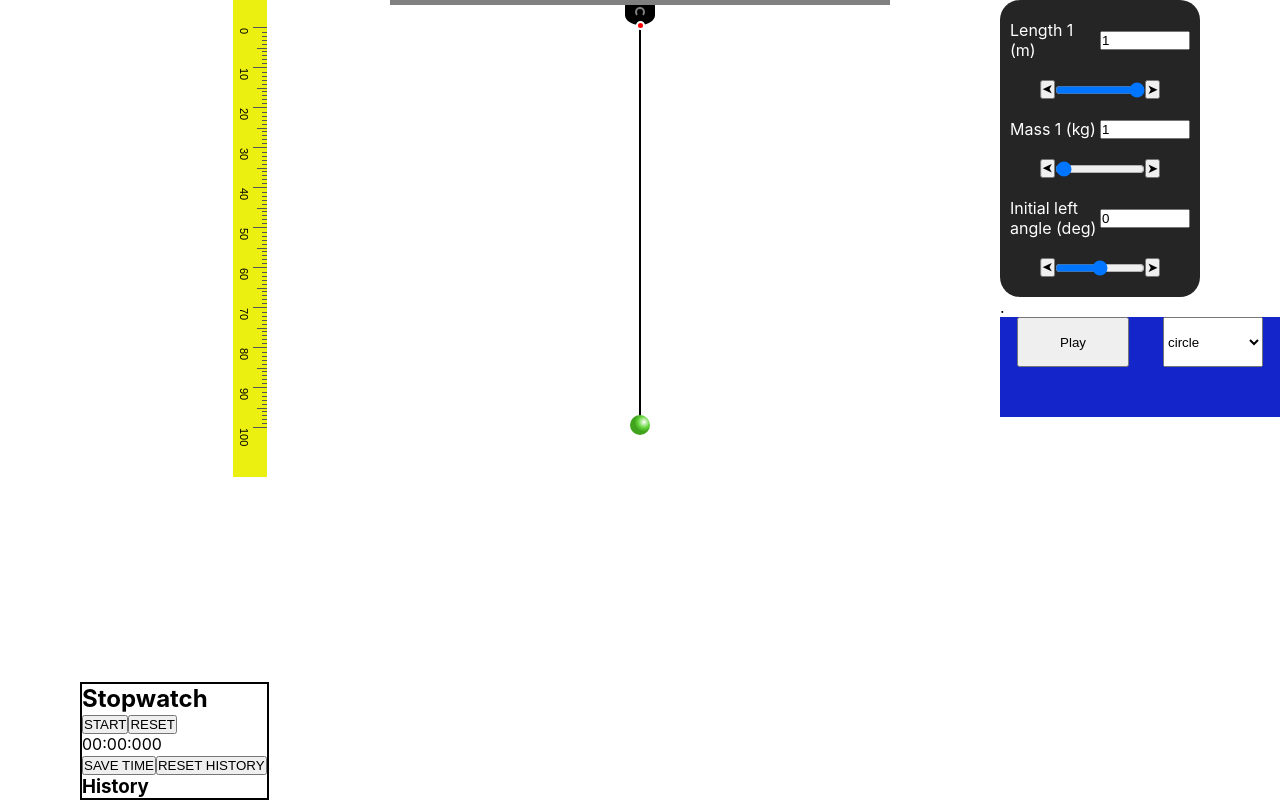
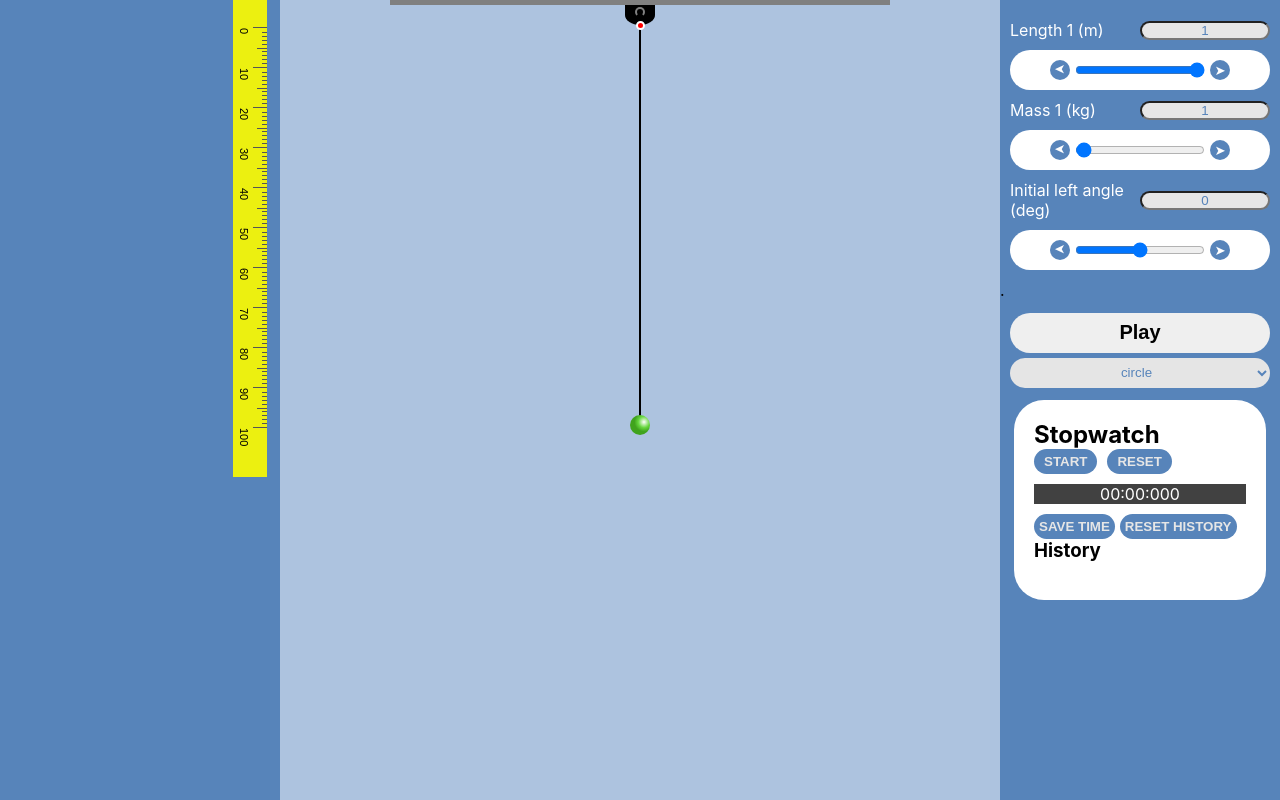
Before and after one commit to jganz6/pendulum-app, a React (Create React App) app: page / in a window 1280 px wide. Built offline with nearby package versions, Linux system fonts and the light colour scheme.

Commit message:
fix color

```diff
--- a/src/App.js
+++ b/src/App.js
@@ -5,6 +5,7 @@ import Ruller from "./components/Ruller";
 import ObjectItem from "./components/ObjectItem";
 import Pendulum from "./components/Pendulum";
 import Stopwatch from "./components/Stopwatch";
+import Canvas from "./contexts/Canvas";
 import "./app.css";
 
 function App() {
@@ -13,6 +14,7 @@ function App() {
   const [amplitudoPlus, setAmplitudoPlus] = useState(0);
   const [amplitudoMinus, setAmplitudoMinus] = useState(0);
   const [objMass, setObjMass] = useState(1);
+  const [sectionPage, setSectionPage] = useState(0);
   const [playPendulum, setPlayPendulum] = useState(false);
   const [objForm, setObjForm] = useState("circle");
   useEffect(() => {
@@ -26,9 +28,10 @@ function App() {
   }, [objLeftAngle]);
   return (
     <div className="App">
+      {sectionPage === 0 ? (
+        <>
           <div className="sideSec">
             <Ruller />
-        <Stopwatch />
           </div>
           <div className="midSec">
             <Pendulum
@@ -58,8 +61,14 @@ function App() {
               setObjLeftAngle={(angl) => setObjLeftAngle(angl)}
               playPendulum={playPendulum}
               setPlayPendulum={(choice) => setPlayPendulum(choice)}
+              setSectionPage={(choice) => setSectionPage(choice)}
             />
+            <Stopwatch />
           </div>
+        </>
+      ) : (
+        <Canvas />
+      )}
     </div>
   );
 }
--- a/src/app.css
+++ b/src/app.css
@@ -6,7 +6,9 @@
   height: 100vh;
   width: 280px;
   display: flex;
+  background-color: #5784ba;
 }
 .midSec {
   width: calc(100vw - 560px);
+  background-color: #adc3df;
 }
--- a/src/components/ObjectItem.js
+++ b/src/components/ObjectItem.js
@@ -8,6 +8,7 @@ function ObjectItem(props) {
     setObjLeftAngle,
     objForm,
     setObjForm,
+    // setSectionPage,
   } = props;
   // function ndsolve(f, x0, dt, tmax) {
   //   let x = x0.clone(); // Current values of variables
@@ -48,14 +49,23 @@ function ObjectItem(props) {
         {playPendulum ? "Stop" : "Play"}
       </button>
       <select
-        style={{ width: "100px", height: "50%" }}
+        className="inputSet"
         value={objForm}
         onChange={(e) => setObjForm(e.target.value)}
       >
-        <option value="circle">circle</option>
-        <option value="rectangle">rectangle</option>
-        <option value="block">block</option>
+        <option value="circle" style={{ textAlign: "center" }}>
+          circle
+        </option>
+        <option value="rectangle" style={{ textAlign: "center" }}>
+          rectangle
+        </option>
+        <option value="block" style={{ textAlign: "center" }}>
+          block
+        </option>
       </select>
+      {/* <button className="buttonSet" onClick={() => setSectionPage(1)}>
+        section page
+      </button> */}
     </div>
   );
 }
--- a/src/components/SettingsMass.js
+++ b/src/components/SettingsMass.js
@@ -19,23 +19,28 @@ function SettingsMass(props) {
           </label>
           <input
             name="length1"
-            className="item2-row"
+            className="item2-row border-inp"
             value={objLength / 400}
             onChange={(e) => setObjLength(e.target.value * 400)}
           />
         </div>
-        <div className="item-settings">
-          <button style={{ transform: "rotate(180deg)" }}>&#10148;</button>
+        <div className="item-settings border-rad">
+          <button
+            className="border-but"
+            style={{ transform: "rotate(180deg)" }}
+          >
+            &#10148;
+          </button>
           <input
             name="rangeLength"
-            className="item2-row"
+            className="item2-row "
             type="range"
             value={objLength}
             onChange={(e) => setObjLength(e.target.value)}
             min="0"
             max="400"
           />
-          <button>&#10148;</button>
+          <button className="border-but">&#10148;</button>
         </div>
         <div className="item-settings">
           <label className="item2-row" htmlFor="mass1">
@@ -43,13 +48,18 @@ function SettingsMass(props) {
           </label>
           <input
             name="mass1"
-            className="item2-row"
+            className="item2-row border-inp"
             value={objMass}
             onChange={(e) => setObjMass(e.target.value)}
           />
         </div>
-        <div className="item-settings">
-          <button style={{ transform: "rotate(180deg)" }}>&#10148;</button>
+        <div className="item-settings border-rad">
+          <button
+            className="border-but"
+            style={{ transform: "rotate(180deg)" }}
+          >
+            &#10148;
+          </button>
           <input
             name="rangeLength"
             className="item2-row"
@@ -57,7 +67,7 @@ function SettingsMass(props) {
             value={objMass}
             onChange={(e) => setObjMass(e.target.value)}
           />
-          <button>&#10148;</button>
+          <button className="border-but">&#10148;</button>
         </div>
         <div className="item-settings">
           <label className="item2-row" htmlFor="length1">
@@ -65,15 +75,20 @@ function SettingsMass(props) {
           </label>
           <input
             name="leftAngle"
-            className="item2-row"
+            className="item2-row border-inp"
             value={objLeftAngle}
             onChange={(e) => setObjLeftAngle(e.target.value)}
             min="-90"
             max="90"
           />
         </div>
-        <div className="item-settings">
-          <button style={{ transform: "rotate(180deg)" }}>&#10148;</button>
+        <div className="item-settings border-rad">
+          <button
+            className="border-but"
+            style={{ transform: "rotate(180deg)" }}
+          >
+            &#10148;
+          </button>
           <input
             name="rangeLeftAngle"
             className="item2-row"
@@ -83,7 +98,7 @@ function SettingsMass(props) {
             min="-90"
             max="90"
           />
-          <button>&#10148;</button>
+          <button className="border-but">&#10148;</button>
         </div>
       </form>
     </div>
--- a/src/components/Stopwatch.js
+++ b/src/components/Stopwatch.js
@@ -63,12 +63,18 @@ class Stopwatch extends React.Component {
       <div className={"stopwatch"}>
         <h2 ref="header">Stopwatch</h2>
         {this.state.running === false && (
-          <button onClick={this.start}>START</button>
+          <button className="btn-blg" onClick={this.start}>
+            START
+          </button>
         )}
         {this.state.running === true && (
-          <button onClick={this.stop}>STOP</button>
+          <button className="btn-blg" onClick={this.stop}>
+            STOP
+          </button>
         )}
-        <button onClick={this.reset}>RESET</button>
+        <button className="btn-blg" onClick={this.reset}>
+          RESET
+        </button>
         <StopwatchDisplay
           ref="display"
           {...this.state}
--- a/src/components/StopwatchHistory.js
+++ b/src/components/StopwatchHistory.js
@@ -58,8 +58,12 @@ class StopwatchHistory extends React.Component {
   render() {
     return (
       <div className={"stopwatch__history"}>
-        <button onClick={this.saveTime}>SAVE TIME</button>
-        <button onClick={this.resetHistory}>RESET HISTORY</button>
+        <button className="btn-blk" onClick={this.saveTime}>
+          SAVE TIME
+        </button>
+        <button className="btn-blk" onClick={this.resetHistory}>
+          RESET HISTORY
+        </button>
         <h3>History</h3>
         <ul>
           {this.state.history.map((item, index) => (
--- /dev/null
+++ b/src/contexts/Canvas.js
@@ -0,0 +1,63 @@
+import React, { useRef, useEffect } from "react";
+
+const Canvas = (props) => {
+  const canvasRef = useRef(null);
+  const drawSpring = (ctx, frameCount) => {
+    const scale = 1000;
+
+    // ctx.save();
+    // ctx.beginPath();
+    ctx.translate(ctx.canvas.width / 2, 0);
+    // ctx.save();
+    ctx.scale(1, scale);
+    // ctx.restore();
+    ctx.lineWidth = 6;
+    ctx.strokeStyle = "#ff0066"; // blue-ish color
+    ctx.stroke();
+    // ctx.beginPath();
+    ctx.translate(0, 200 * scale);
+    ctx.arc(50, 100, 20 * Math.sin(frameCount * 0.05) ** 2, 0, 2 * Math.PI);
+    // ctx.restore();
+  };
+  const draw = (ctx, frameCount) => {
+    const angle = 0;
+    const width = ctx.canvas.width;
+    const height = ctx.canvas.height;
+    ctx.save();
+    ctx.beginPath();
+    ctx.clearRect(0, 0, width, height);
+    ctx.translate(width / 2, height / 2);
+    ctx.rotate((angle * Math.PI) / 180);
+    ctx.lineWidth = 6;
+    ctx.strokeStyle = "#ff0066"; // blue-ish color
+    ctx.stroke();
+    ctx.fillStyle = "#4397AC";
+    ctx.fillRect(-width / 4, -height / 4, width / 2, height / 2);
+    ctx.restore();
+  };
+
+  useEffect(() => {
+    const canvas = canvasRef.current;
+    const context = canvas.getContext("2d");
+    let frameCount = 0;
+    let animationFrameId;
+
+    //Our draw came here
+    const render = () => {
+      frameCount++;
+      draw(context, frameCount);
+      //   drawSpring(context, frameCount);
+
+      animationFrameId = window.requestAnimationFrame(render);
+    };
+    render();
+
+    return () => {
+      window.cancelAnimationFrame(animationFrameId);
+    };
+  }, [draw]);
+
+  return <canvas ref={canvasRef} {...props} />;
+};
+
+export default Canvas;
--- a/src/styles/ObjectItem.css
+++ b/src/styles/ObjectItem.css
@@ -1,10 +1,11 @@
 .normalItem {
   width: 100%;
-  height: 50px;
-  background-color: rgb(20, 38, 201);
+  height: 80px;
   box-sizing: border-box;
   display: flex;
+  flex-direction: column;
   justify-content: space-around;
+  padding: 10px;
 }
 .circle {
   border-radius: 50%;
@@ -13,6 +14,22 @@
   height: 100px;
 }
 .buttonSet {
-  width: 40%;
+  width: 100%;
   height: 50%;
+  border: none;
+  outline: none;
+  border-radius: 30px;
+  font-weight: bold;
+  font-size: 20px;
 }
+.inputSet {
+  width: 100%;
+  height: 30px;
+  border: none;
+  outline: none;
+  background-color: #e5e5e5;
+  border-radius: 30px;
+  color: #5784ba;
+  padding: 5px;
+  padding-left: 10px;
+}
--- a/src/styles/SettingsMass.css
+++ b/src/styles/SettingsMass.css
@@ -4,10 +4,10 @@
   box-sizing: border-box;
 }
 .settings-container {
-  background-color: rgb(37, 37, 37);
+  /* background-color: rgb(37, 37, 37); */
   color: #fff;
   border-radius: 20px;
-  width: 200px;
+  width: 100%;
   padding: 10px;
   height: fit-content;
   display: flex;
@@ -24,3 +24,25 @@
   width: 50%;
   display: flex;
 }
+.border-rad {
+  background-color: #fff;
+  border-radius: 20px;
+}
+.border-but {
+  background-color: #5784ba;
+  color: #fff;
+  outline: none;
+  border: none;
+  width: 20px;
+  height: 20px;
+  border-radius: 50%;
+  margin-right: 5px;
+  margin-left: 5px;
+}
+.border-inp {
+  background-color: #e6e6e6;
+  border-radius: 20px;
+  color: #5784ba;
+  text-align: center;
+  outline: none;
+}
--- a/src/styles/Stopwatch.css
+++ b/src/styles/Stopwatch.css
@@ -1,5 +1,40 @@
 .stopwatch {
-  border: 2px solid black;
-  align-self: flex-end;
-  margin-left: 80px;
+  width: 90%;
+  align-self: center;
+  background-color: #fff;
+  border-radius: 30px;
+  padding: 20px;
+  height: 200px;
+  overflow-y: scroll;
+  -ms-overflow-style: none; /* IE and Edge */
+  scrollbar-width: none;
 }
+.stopwatch::-webkit-scrollbar {
+  display: none;
+}
+.btn-blg {
+  background-color: #5784ba;
+  border-radius: 20px;
+  border: none;
+  padding: 5px 10px 5px 10px;
+  font-weight: 700;
+  margin-right: 10px;
+  color: #e6e6e6;
+}
+.btn-blk {
+  background-color: #5784ba;
+  border-radius: 20px;
+  border: none;
+  padding: 5px;
+  font-weight: 600;
+  margin-right: 5px;
+  color: #e6e6e6;
+}
+.stopwatch__display {
+  background-color: rgba(0, 0, 0, 0.747);
+  color: #fff;
+  display: flex;
+  justify-content: center;
+  margin-top: 10px;
+  margin-bottom: 10px;
+}
```
Lines whose indentation alone changed are shown as unchanged.
